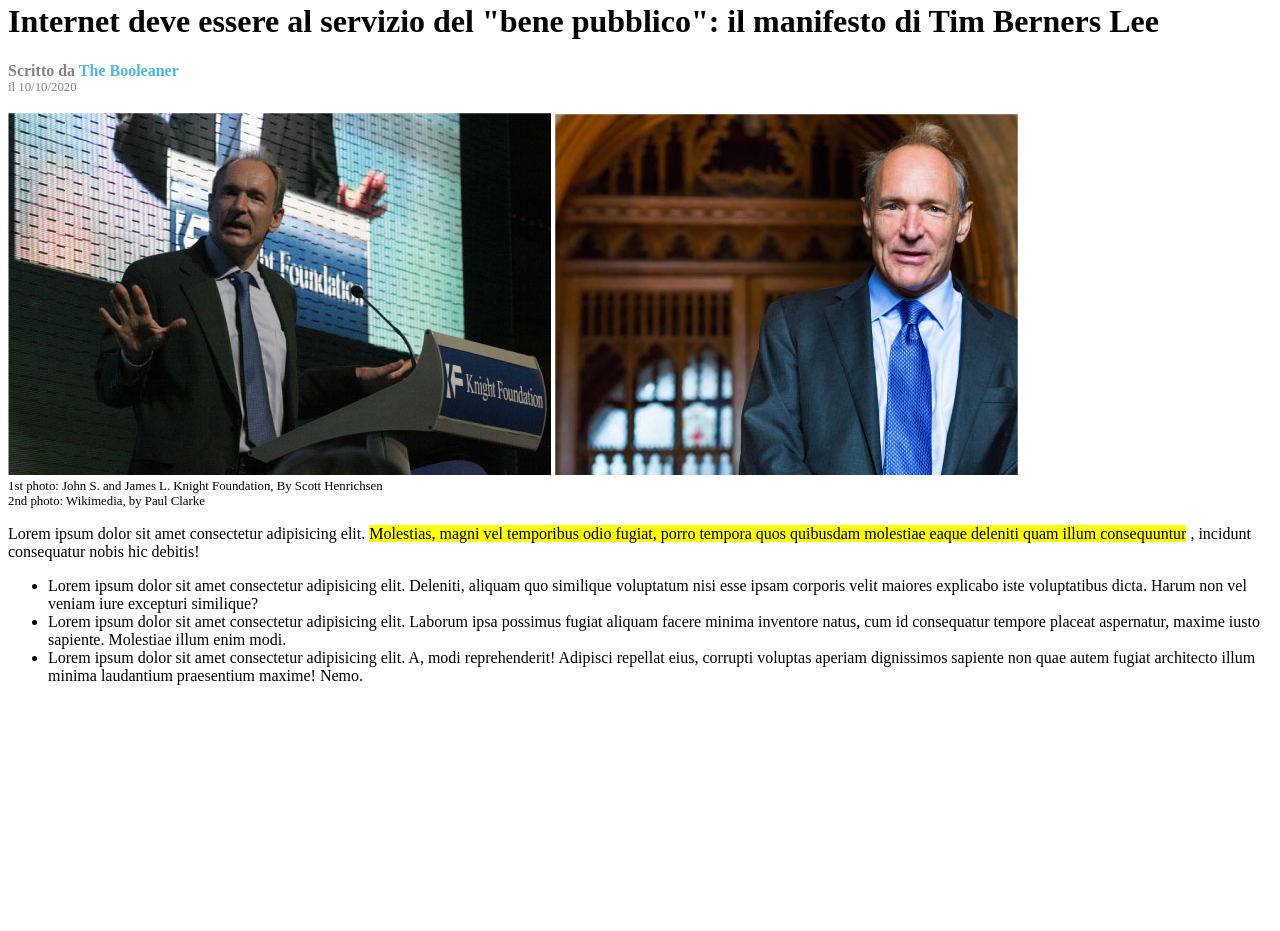
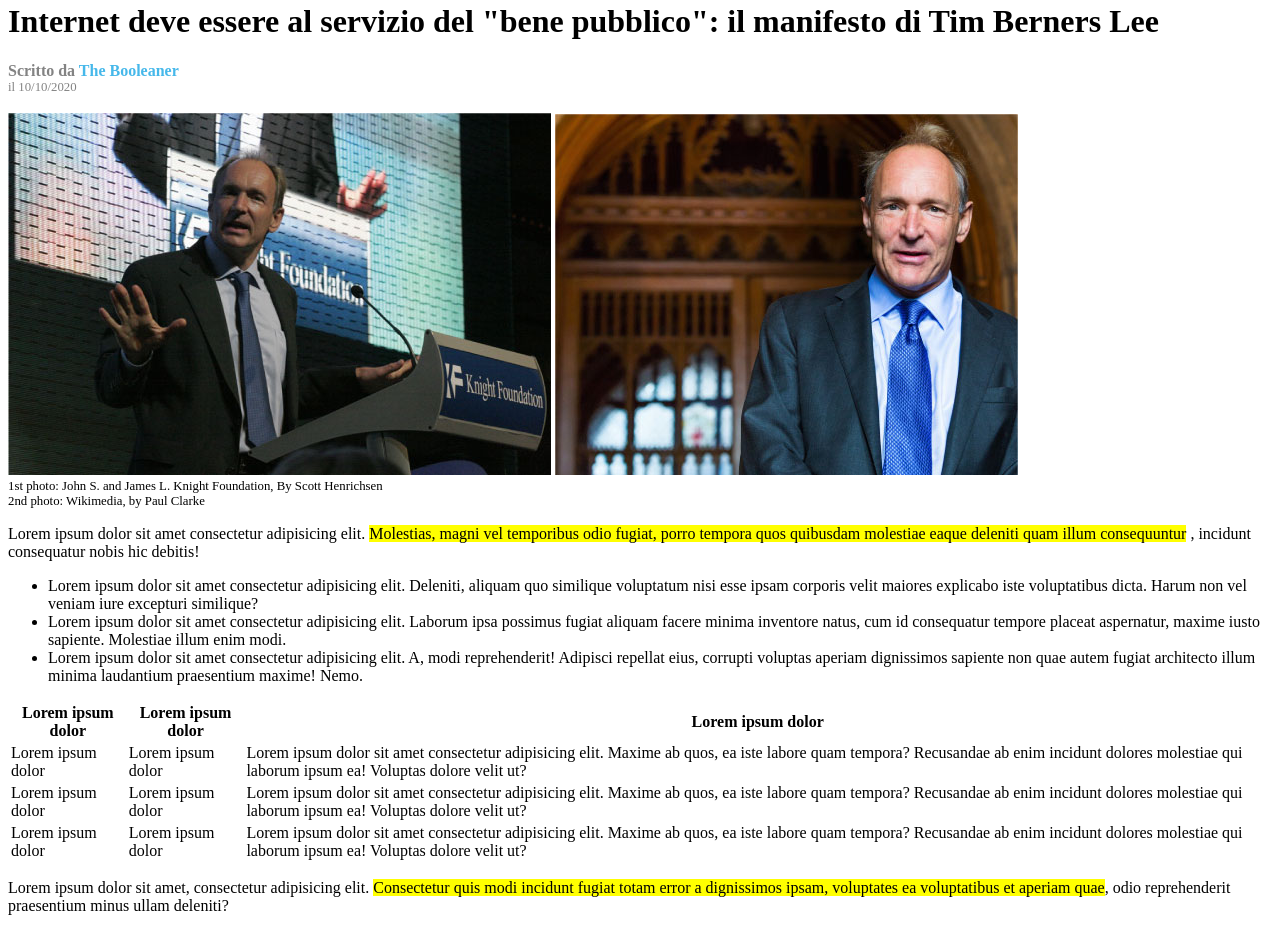
Before and after one commit to RosyPetrella/html-css-booleaner, a plain HTML site: page index.html in a window 1280 px wide. Shown: the part 110-1041 px from the top of the page. Before the commit the page ends 811 px from the top, so only its background shows below. Drawn offline with Linux system fonts and the light colour scheme; files that its build step writes are made by us from their sources.

Commit message:
Add table

```diff
--- a/index.html
+++ b/index.html
@@ -39,6 +39,34 @@
             </ul>
         </div>
 
+        <table>
+            <thead id="thead">
+                <th>Lorem ipsum dolor</th>
+                <th>Lorem ipsum dolor</th>
+                <th>Lorem ipsum dolor</th>
+            </thead>
+            <tbody>
+                <tr class="tr-odd">
+                    <td class="little-column">Lorem ipsum dolor</td>
+                    <td class="little-column">Lorem ipsum dolor</td>
+                    <td class="big-column">Lorem ipsum dolor sit amet consectetur adipisicing elit. Maxime ab quos, ea iste labore quam tempora? Recusandae ab enim incidunt dolores molestiae qui laborum ipsum ea! Voluptas dolore velit ut?</td>
+                </tr>
+                <tr class="tr-even">
+                    <td class="little-column">Lorem ipsum dolor</td>
+                    <td class="little-column">Lorem ipsum dolor</td>
+                    <td class="big">Lorem ipsum dolor sit amet consectetur adipisicing elit. Maxime ab quos, ea iste labore quam tempora? Recusandae ab enim incidunt dolores molestiae qui laborum ipsum ea! Voluptas dolore velit ut?</td>
+                </tr>
+                <tr class="tr-odd">
+                    <td class="little-column">Lorem ipsum dolor</td>
+                    <td class="little-column">Lorem ipsum dolor</td>
+                    <td class="big">Lorem ipsum dolor sit amet consectetur adipisicing elit. Maxime ab quos, ea iste labore quam tempora? Recusandae ab enim incidunt dolores molestiae qui laborum ipsum ea! Voluptas dolore velit ut?</td>
+                </tr>
+            </tbody>
+        </table>
+
+        <p>Lorem ipsum dolor sit amet, consectetur adipisicing elit. <span class="highligth">
+            Consectetur quis modi incidunt fugiat totam error a dignissimos ipsam, voluptates ea voluptatibus et aperiam quae</span>, odio reprehenderit praesentium minus ullam deleniti?</p>
+
 
     </main>
   </body>
```
